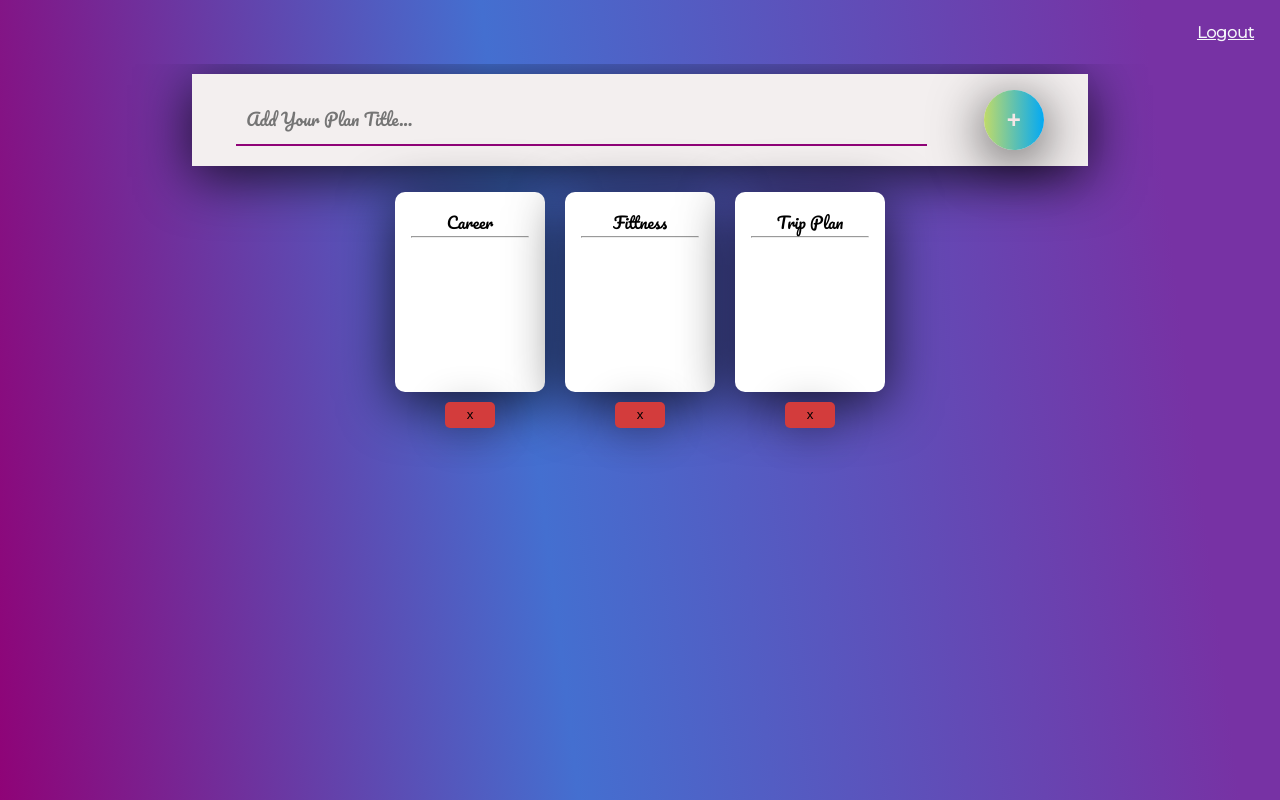
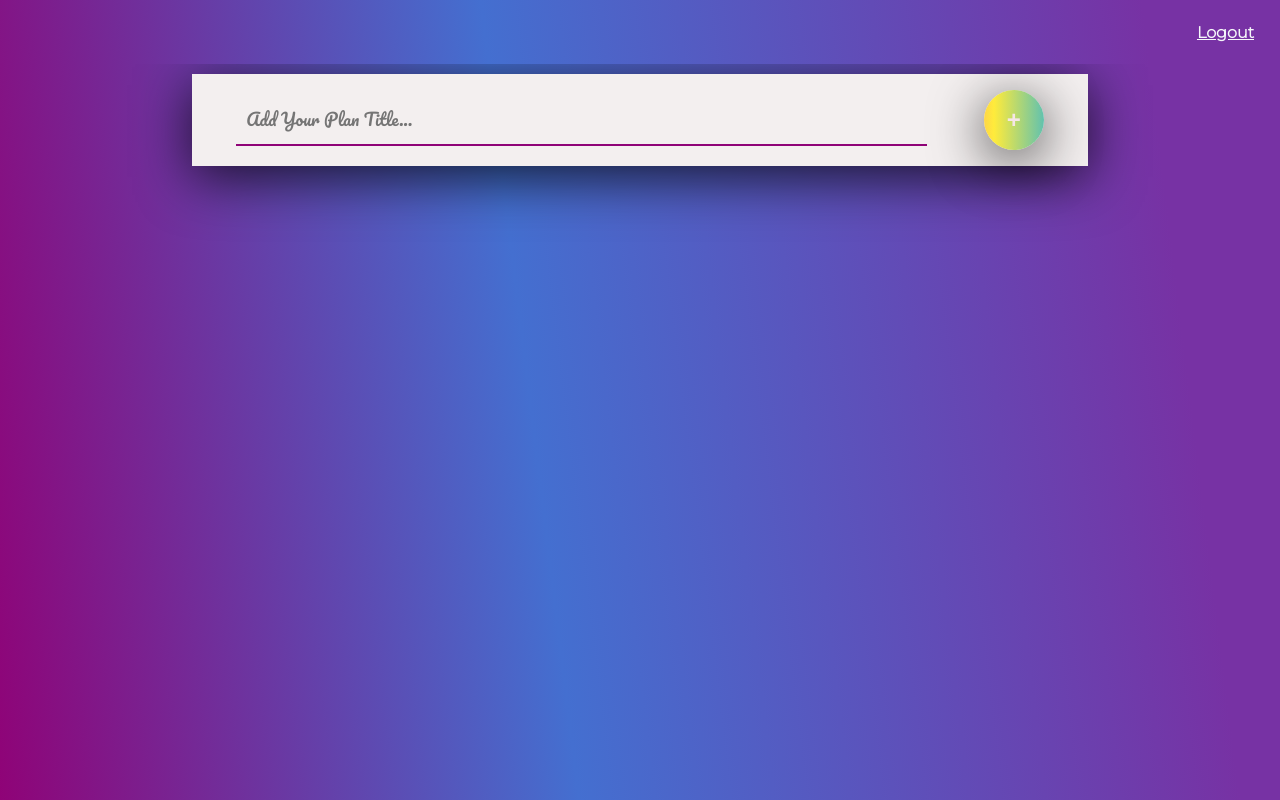
Before and after one commit to Ayush-Flash/smart-routine-maker, a React (Create React App) app: page /home in a window 1280 px wide. Built offline with nearby package versions, Linux system fonts and the light colour scheme.

Commit message:
Added DeleteTodo feature

```diff
--- a/src/components/Home/Handler/Handler.js
+++ b/src/components/Home/Handler/Handler.js
@@ -6,11 +6,12 @@ import AddRoutine from '../AddRoutine/AddRoutine';
 
 class Handler extends Component {
     state = {  }
+
     render() {
         return (
             <div className={styles.HandlerContainer}>
                 <AddRoutine placeholderText={'Add your task...'} selectedRoutine={this.props.selectedRoutine[0]} onAddRoutine={this.props.onAddRoutine}/>
-                <Todos todos={this.props.selectedRoutine[0].todos}/>
+                <Todos todoDeleteHandler={this.props.todoDeleteHandler} todos={this.props.selectedRoutine[0].todos}/>
             </div>
         );
     }
--- a/src/components/Home/Handler/Todo/Todo.js
+++ b/src/components/Home/Handler/Todo/Todo.js
@@ -1,11 +1,16 @@
 import React from 'react';
 import styles from './todo.module.css';
 const todo = (props) => {
+
+    const handelDelete = () => {
+        props.todoDeleteHandler(props.todo.id);
+    }
+
     return (
         <div className={styles.TodoCardContainer}>
             <input type="checkbox" className={styles.TodoCheckBox}/>
             <p className={styles.TodoClassName}>{props.todo.todo}</p>
-            <button className={styles.DeleteTodo}>Delete</button>
+            <button onClick={handelDelete} className={styles.DeleteTodo}>Delete</button>
         </div>
     );
 }
--- a/src/components/Home/Handler/Todos/Todos.js
+++ b/src/components/Home/Handler/Todos/Todos.js
@@ -5,7 +5,7 @@ import styles from './todos.module.css';
 const todos = (props) => {
     return (
         <div className={styles.TodosContainer}>
-            {props.todos.map(todo => <Todo key={todo.id} todo={todo} />)}
+            {props.todos.map(todo => <Todo key={todo.id} todoDeleteHandler={props.todoDeleteHandler} todo={todo} />)}
         </div>
     );
 }
--- a/src/components/Home/Home.js
+++ b/src/components/Home/Home.js
@@ -10,54 +10,11 @@ class Home extends Component {
         this.state = {
             selectedRoutine: null,
             routines : [
-                {
-                    id : 1,
-                    name: 'Career',
-                    todos: [
-                        {
-                            id: 1,
-                            todo: 'Learn DSA',
-                            isCompleted: false
-                        },
-                        {
-                            id: 2,
-                            todo: 'Learn web development',
-                            isCompleted: true
-                        }
-                    ]
-                },
-                {
-                    id : 2,
-                    name: 'Fittness',
-                    todos: [
-                        {
-                            id: 1,
-                            todo: 'Push up',
-                            isCompleted: false
-                        },
-                        {
-                            id: 2,
-                            todo: 'Pull up',
-                            isCompleted: true
-                        }
-                    ]
-                },
-                {
-                    id : 3,
-                    name: 'Trip Plan',
-                    todos: [
-                        {
-                            id: 1,
-                            todo: 'Search for hotels',
-                            isCompleted: false
-                        },
-                        {
-                            id: 2,
-                            todo: 'Book hotel',
-                            isCompleted: true
-                        }
-                    ]
-                }
+                // {
+                //     id : ,
+                //     name : ,
+                //     todos : [ {id: , todo, isCompleted}...]
+                // },...
             ]
         }
     }
@@ -97,11 +54,21 @@ class Home extends Component {
         this.setState({routines : newRoutines});
     }
 
+    todoDeleteHandler = (id) => {
+        let foundIndex = this.state.routines.findIndex((routine) => routine.id === this.state.selectedRoutine[0].id);
+        const newTodos = this.state.routines[foundIndex].todos.filter((todo) => todo.id !== id);
+        const modifiedRoutine = this.state.routines[foundIndex];
+        modifiedRoutine.todos = newTodos;
+        const newRoutines = this.state.routines.filter(routine => routine.id !== this.state.selectedRoutine[0].id);
+        newRoutines.push(modifiedRoutine);
+        this.setState({routines : newRoutines});
+    }
+
     render() {
         return (
             <div className={styles.HomeBody}>
                 <Route path='/home' exact component={() => <RoutineCards handelCardDeleteClick={this.handelCardDelete} onAddRoutine={this.onAddRoutineHandler} handelCardClick={this.handelCardClick} routines={this.state.routines}/>} />
-                {(this.state.selectedRoutine != null) ? <Route path={ this.props.match.url + '/handler'} exact component={() => <Handler selectedRoutine={this.state.selectedRoutine} onAddRoutine={this.onTodoAddClick}/>}/> : null}
+                {(this.state.selectedRoutine != null) ? <Route path={ this.props.match.url + '/handler'} exact component={() => <Handler selectedRoutine={this.state.selectedRoutine} onAddRoutine={this.onTodoAddClick} todoDeleteHandler={this.todoDeleteHandler}/>}/> : null}
             </div>
         );
     }
```
